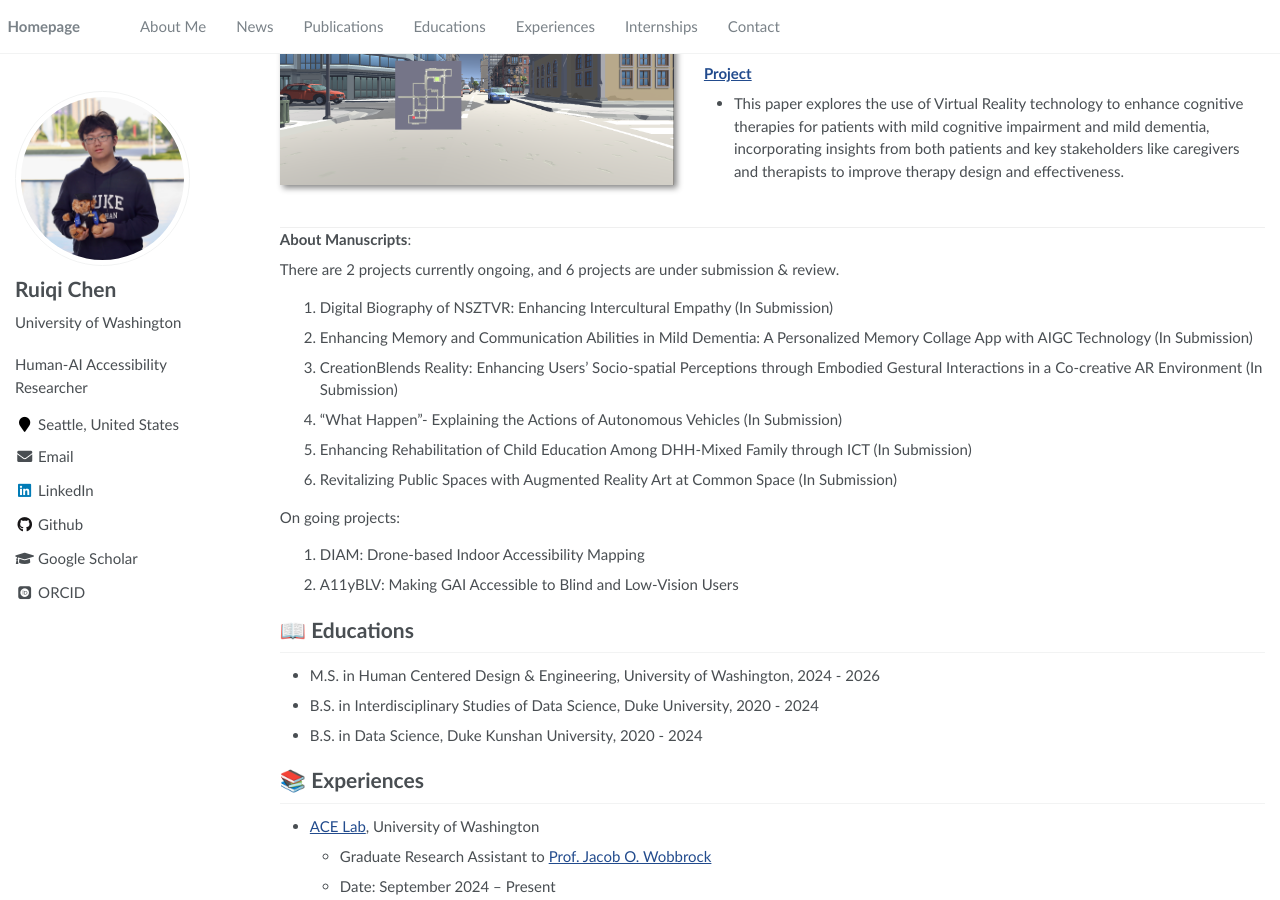
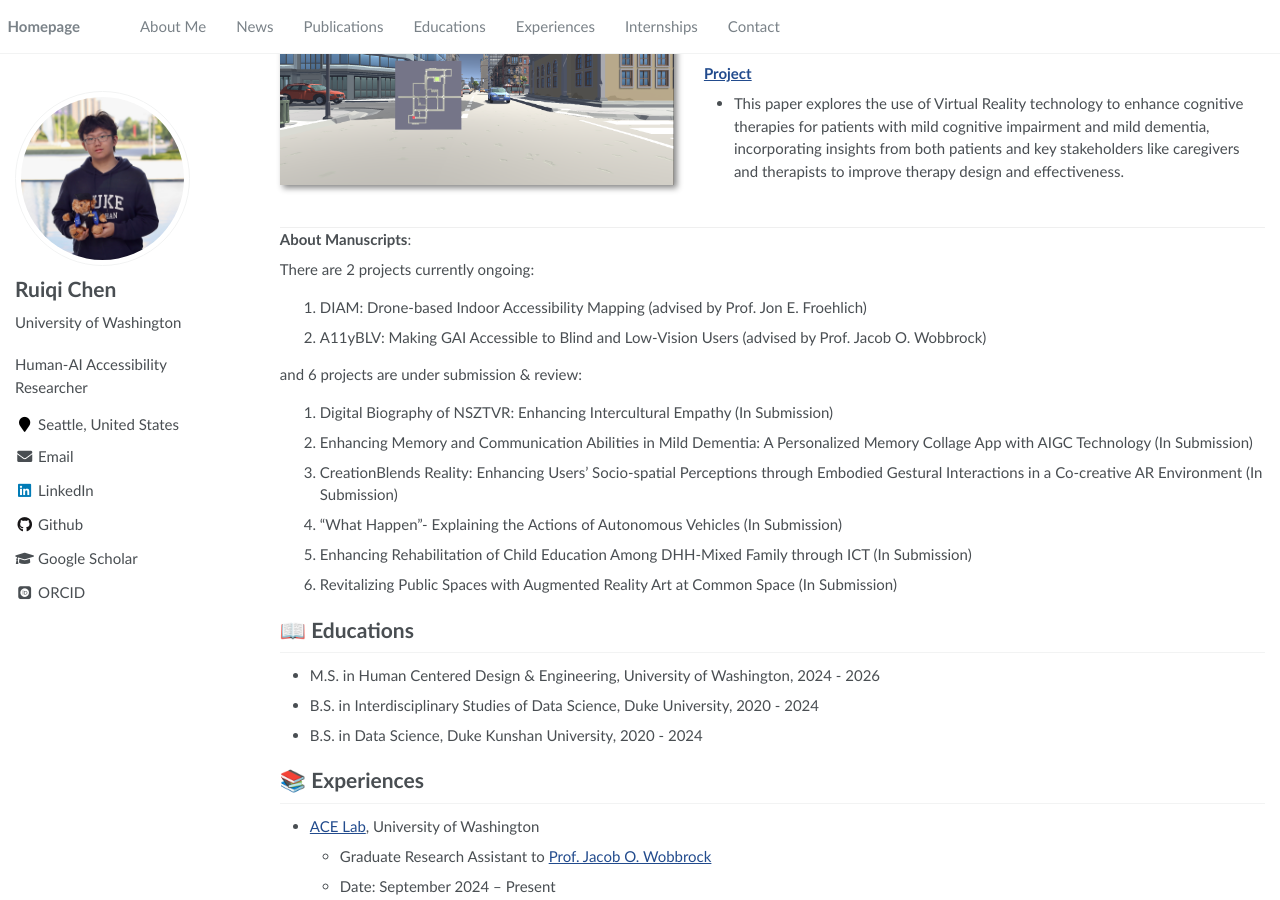
Before and after one commit to Ruiqi-Chen-0216/Ruiqi-Chen-0216.github.io, a Jekyll site: the page built from _pages/home.md, in a window 1280 px wide and 900 px high, scrolled down 1224 px. Built offline with Jekyll 4.4.1, drawn with Linux system fonts in a browser that asks for light colours; some web fonts are replaced.

Commit message:
Update home.md

```diff
--- a/_pages/home.md
+++ b/_pages/home.md
@@ -74,8 +74,11 @@ Qingyang He, Weicheng Zheng, Hanxi Bao, **Ruiqi Chen**, Xin Tong
 
 **About Manuscripts**:
 
-There are 2 projects currently ongoing, and 6 projects are under submission & review.
+There are 2 projects currently ongoing:
+1. DIAM: Drone-based Indoor Accessibility Mapping (advised by Prof. Jon E. Froehlich)
+2. A11yBLV: Making GAI Accessible to Blind and Low-Vision Users (advised by Prof. Jacob O. Wobbrock)
 
+and 6 projects are under submission & review:
 1. Digital Biography of NSZTVR: Enhancing Intercultural Empathy (In Submission)
 2. Enhancing Memory and Communication Abilities in Mild Dementia: A Personalized Memory Collage App with AIGC Technology (In Submission)
 3. CreationBlends Reality: Enhancing Users’ Socio-spatial Perceptions through Embodied Gestural Interactions in a Co-creative AR Environment (In Submission)
@@ -83,9 +86,7 @@ There are 2 projects currently ongoing, and 6 projects are under submission & re
 5. Enhancing Rehabilitation of Child Education Among DHH-Mixed Family through ICT (In Submission)
 6. Revitalizing Public Spaces with Augmented Reality Art at Common Space (In Submission)
 
-On going projects:
-1. DIAM: Drone-based Indoor Accessibility Mapping
-2. A11yBLV: Making GAI Accessible to Blind and Low-Vision Users
+
 
 
 <!--- [Lorem ipsum dolor sit amet, consectetur adipiscing elit. Vivamus ornare aliquet ipsum, ac tempus justo dapibus sit amet](https://github.com), A, B, C, **CVPR 2020**-->
```
